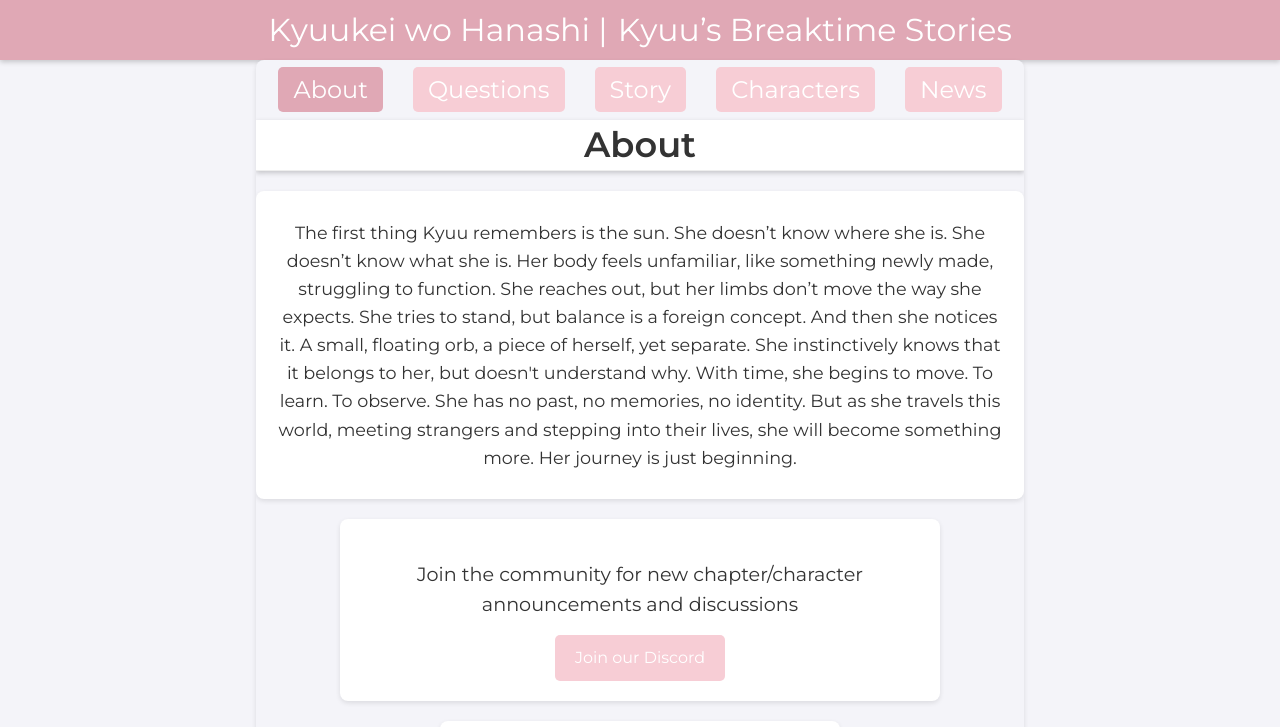
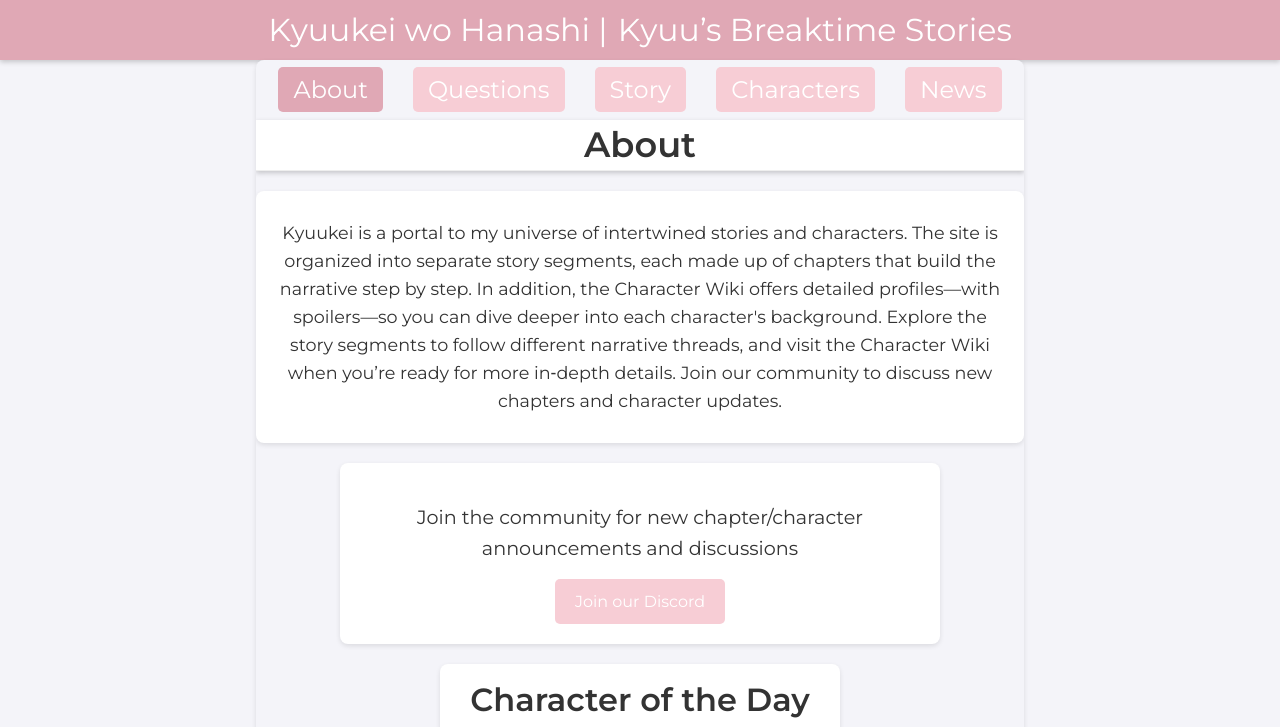
Before and after one commit to Saiminator/Kyuukei, a Jekyll site: the page built from about.html, in a window 1280 px wide, cut to the strip 0-727 px from the top of the page. Built offline with Jekyll 4.4.1, drawn with Linux system fonts in a browser that asks for light colours.

Commit message:
Update about.html

```diff
--- a/about.html
+++ b/about.html
@@ -5,19 +5,9 @@ title: About
 
 <section class="content-section">
   <p>
-    The first thing Kyuu remembers is the sun.
+Kyuukei is a portal to my universe of intertwined stories and characters. The site is organized into separate story segments, each made up of chapters that build the narrative step by step. In addition, the Character Wiki offers detailed profiles—with spoilers—so you can dive deeper into each character's background.
 
-She doesn’t know where she is. She doesn’t know what she is. Her body feels unfamiliar, like something newly made, struggling to function. She reaches out, but her limbs don’t move the way she expects. She tries to stand, but balance is a foreign concept.
-
-And then she notices it.
-
-A small, floating orb, a piece of herself, yet separate. She instinctively knows that it belongs to her, but doesn't understand why.
-
-With time, she begins to move. To learn. To observe.
-
-She has no past, no memories, no identity. But as she travels this world, meeting strangers and stepping into their lives, she will become something more.
-
-Her journey is just beginning.
+Explore the story segments to follow different narrative threads, and visit the Character Wiki when you’re ready for more in‑depth details. Join our community to discuss new chapters and character updates.
   </p>
 </section>
 
```
